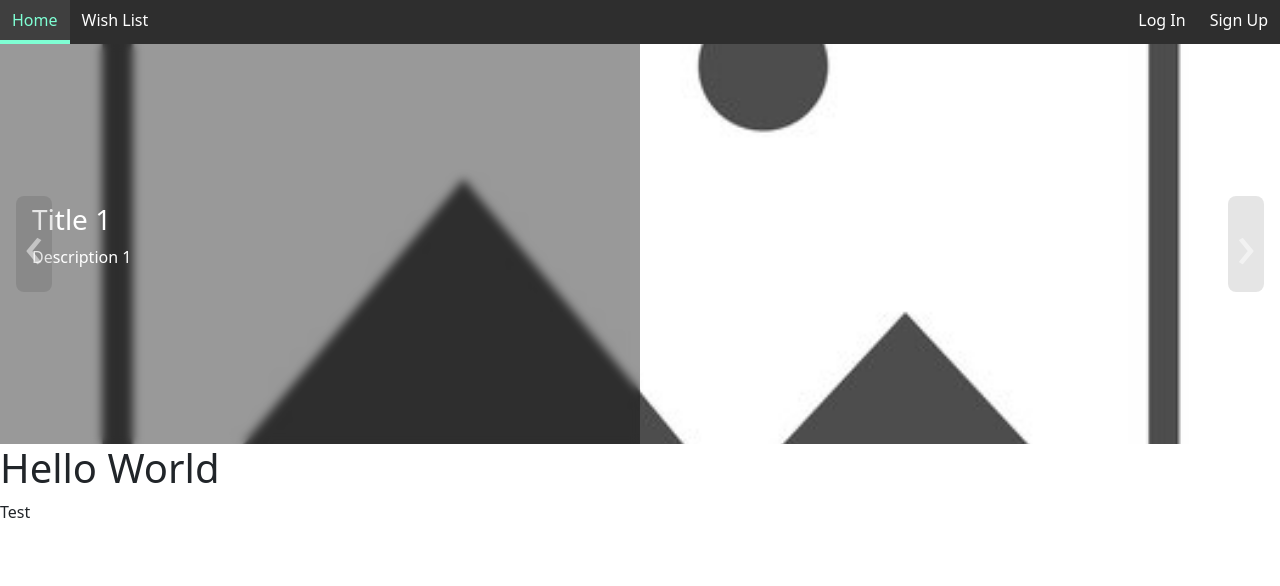
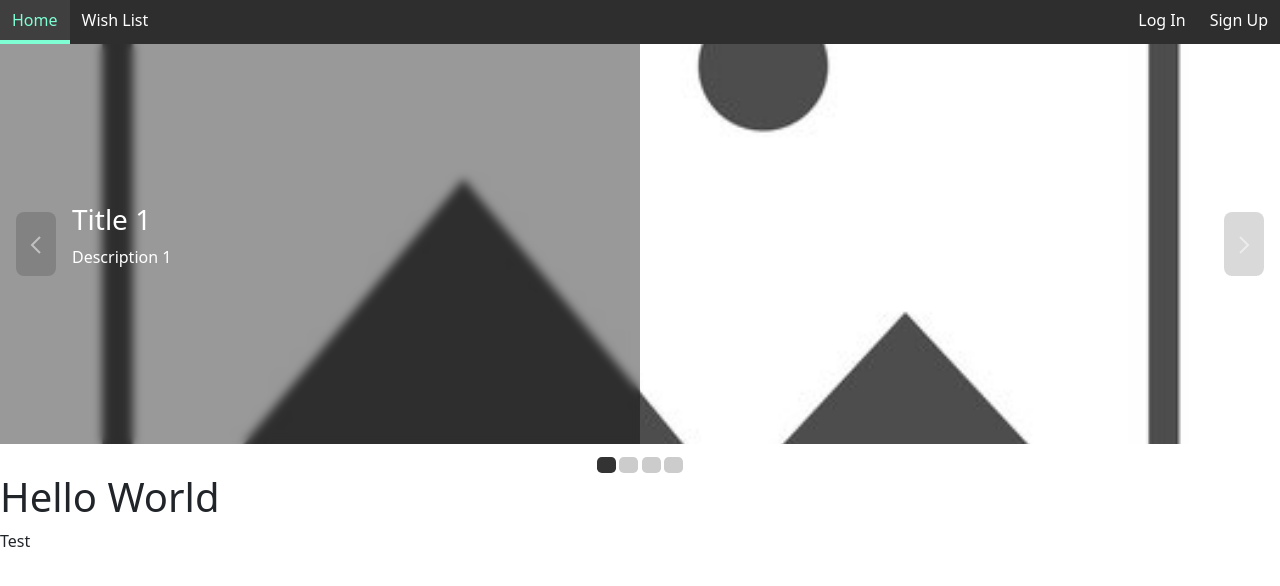
Before and after one commit to OrtegaRehbach/proyecto2_web, an Angular app: page / in a window 1280 px wide. Shown: the top 586 px of the page. Built offline with nearby package versions, Linux system fonts and the light colour scheme.

Commit message:
Complete Featured Carousel

```diff
--- a/src/app/components/featured-carousel/featured-carousel.component.html
+++ b/src/app/components/featured-carousel/featured-carousel.component.html
@@ -1,17 +1,12 @@
 <section aria-label="Featured Content">
     <div class="carousel">
-        <button class="carousel-button prev" data-carousel-button (click)="prevSlide()">&#8249;</button>
-        <button class="carousel-button next" data-carousel-button (click)="nextSlide()">&#8250;</button>
+        <button class="carousel-button prev" data-carousel-button (click)="prevSlide()">
+            <svg xmlns="http://www.w3.org/2000/svg" width="24" height="24"><path d="M15.293 3.293 6.586 12l8.707 8.707 1.414-1.414L9.414 12l7.293-7.293-1.414-1.414z"/></svg>
+        </button>
+        <button class="carousel-button next" data-carousel-button (click)="nextSlide()">
+            <svg xmlns="http://www.w3.org/2000/svg" width="24" height="24"><path d="M7.293 4.707 14.586 12l-7.293 7.293 1.414 1.414L17.414 12 8.707 3.293 7.293 4.707z"/></svg>
+        </button>
         <ul>
-            <!-- <li class="slide" data-active>
-                <app-slide-content title="Test Title 1" src="assets/img/placeholder.jpg"></app-slide-content>
-            </li>
-            <li class="slide">
-                <app-slide-content title="Test Title 2" src="assets/img/halo_infinite.png"></app-slide-content>
-            </li>
-            <li class="slide">
-                <img src="assets/img/doom.jpg" alt="Slide 3">
-            </li> -->
             <li
                 class="slide"
                 *ngFor="let slide of slides"
@@ -21,4 +16,7 @@
             </li>
         </ul>
     </div>
+    <div class="slide-indicator-container">
+        <div *ngFor="let slide of slides; let i = index" class="indicator-button" (click)="goToSlide(i)" [attr.data-active]="slide.active"></div>
+    </div>
 </section>
--- a/src/app/components/featured-carousel/featured-carousel.component.scss
+++ b/src/app/components/featured-carousel/featured-carousel.component.scss
@@ -29,51 +29,28 @@ $fade-time: 400ms;
         opacity: 1;
         transition-delay: 0ms;
     }
-
-    &>.slide-content {
-        width: 100%;
-        height: 100%;
-        position: absolute;
-        display: block;
-
-        &>img {
-            display: block;
-            width: 100%;
-            height: 100%;
-            object-fit: cover;
-        }
-
-        &>.slide-text {
-            display: block;
-            position: absolute;
-            inset: 0;
-            width: 50%;
-            height: 100%;
-            background-color: rgba($color: #000000, $alpha: 0.4);
-            backdrop-filter: blur(5px);
-            color: white;
-        }
-    }
-
 }
 
 .carousel-button {
+    height: 4rem;
     position: absolute;
     z-index: 2;
     background: none;
     border: none;
     border-radius: 0.5rem;
-    font-size: 4rem;
     color: rgba($color: white, $alpha: 0.5);
     top: 50%;
     transform: translateY(-50%);
     cursor: pointer;
     padding: 0 0.5rem;
-    background-color: rgba($color: black, $alpha: 0.1);
+    background-color: rgba($color: black, $alpha: 0.15);
+    fill: rgba($color: white, $alpha: 0.5);
+    transition: 200ms all ease-in-out;
 
-    &:hover, :focus {
+    &:hover, :focus-visible {
         color: white;
-        background-color: #000000;
+        fill: white;
+        background-color: rgba($color: black, $alpha: 0.6);
     }
 
     &.prev {
@@ -84,3 +61,24 @@ $fade-time: 400ms;
         right: 1rem;
     }
 }
+
+.slide-indicator-container {
+    display: flex;
+    flex-direction: row;
+    justify-content: center;
+    gap: 0.2rem;
+    padding-top: 0.8rem;
+}
+
+.indicator-button {
+    height: 1rem;
+    width: 1.2rem;
+    background-color: rgba($color: black, $alpha: 0.2);
+    border-radius: 0.3rem;
+    cursor: pointer;
+    transition: $fade-time all ease-in-out;
+
+    &[data-active=true] {
+        background-color: rgba($color: black, $alpha: 0.8);
+    }
+}
--- a/src/app/components/featured-carousel/featured-carousel.component.ts
+++ b/src/app/components/featured-carousel/featured-carousel.component.ts
@@ -1,5 +1,4 @@
-import { AfterViewInit, Component, QueryList, ViewChildren } from '@angular/core';
-import { SlideContentComponent } from './slide-content/slide-content.component';
+import { Component } from '@angular/core';
 
 const SLIDES = [
   {
@@ -19,8 +18,14 @@ const SLIDES = [
     title: "Title 3",
     desc: "Description 3",
     active: false
+  },
+  {
+    src: "https://www.residentevil.com/re4/assets/images/common/share-re.png",
+    title: "Title 4",
+    desc: "Description 4",
+    active: false
   }
-]
+];
 
 @Component({
   selector: 'app-featured-carousel',
@@ -32,20 +37,25 @@ export class FeaturedCarouselComponent {
   currentSlideIndex = 0;
   slides = SLIDES;
 
-  @ViewChildren('slide') queryResult!: QueryList<HTMLLIElement>;
+  goToSlide(index: number) {
+    if (index !== this.currentSlideIndex) {
+      for (let i = 0; i < this.slides.length; i++) {
+        const slide = this.slides[i];
+        if (slide.active == true) {
+          this.slides[index].active = true;
+          slide.active = false;
+          this.currentSlideIndex = index;
+          break;
+        }
+      }
+    }
+  }
 
   changeSlide(offset: number) {
-    for (let i = 0; i < this.slides.length; i++) {
-      const slide = this.slides[i];
-      if (slide.active == true) {
-        let newIndex = i + offset;
-        newIndex = (newIndex < 0) ? this.slides.length - 1 : newIndex;
-        newIndex = (newIndex >= this.slides.length) ?  0 : newIndex;
-        this.slides[newIndex].active = true;
-        slide.active = false;
-        break;
-      }
-    }
+    let newIndex = this.currentSlideIndex + offset;
+    newIndex = (newIndex < 0) ? this.slides.length - 1 : newIndex;
+    newIndex = (newIndex >= this.slides.length) ?  0 : newIndex;
+    this.goToSlide(newIndex);
   }
 
   nextSlide() {
--- a/src/app/components/featured-carousel/slide-content/slide-content.component.scss
+++ b/src/app/components/featured-carousel/slide-content/slide-content.component.scss
@@ -17,7 +17,7 @@
         inset: 0;
         width: 50%;
         height: 100%;
-        padding:0 2rem;
+        padding-inline: 4.5rem 2rem;
         background-color: rgba($color: #000000, $alpha: 0.4);
         backdrop-filter: blur(5px);
         color: white;
@@ -31,5 +31,9 @@
         flex-direction: column;
         justify-content: center;
         overflow-wrap: break-word;
+
+        &h3 {
+            font-size: 6rem;
+        }
     }
 }
```
